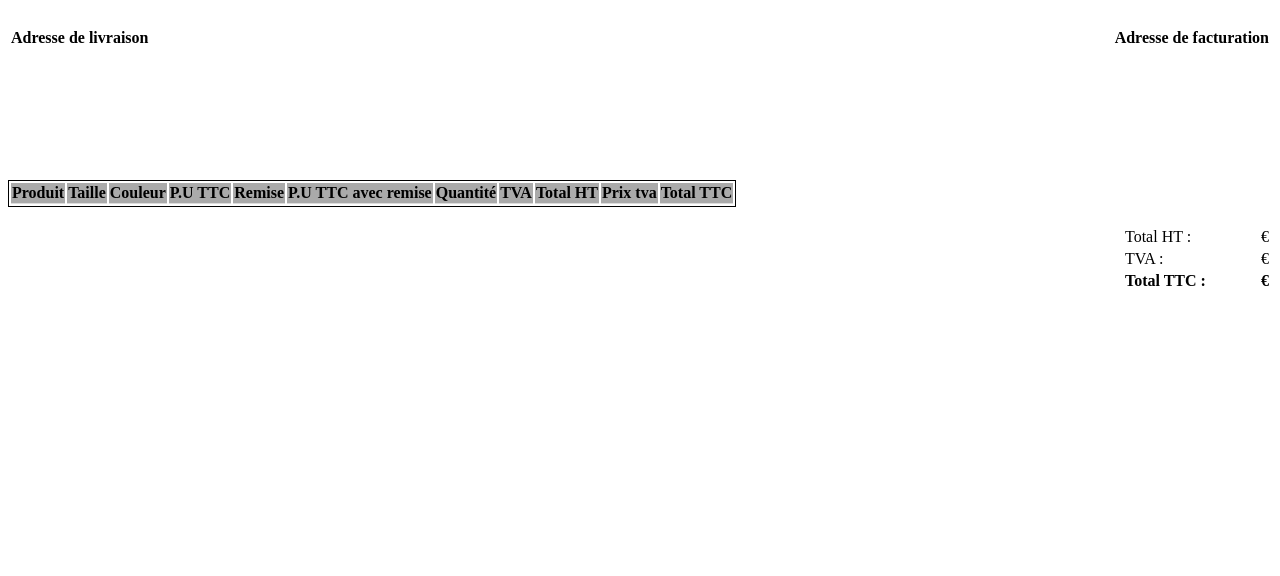
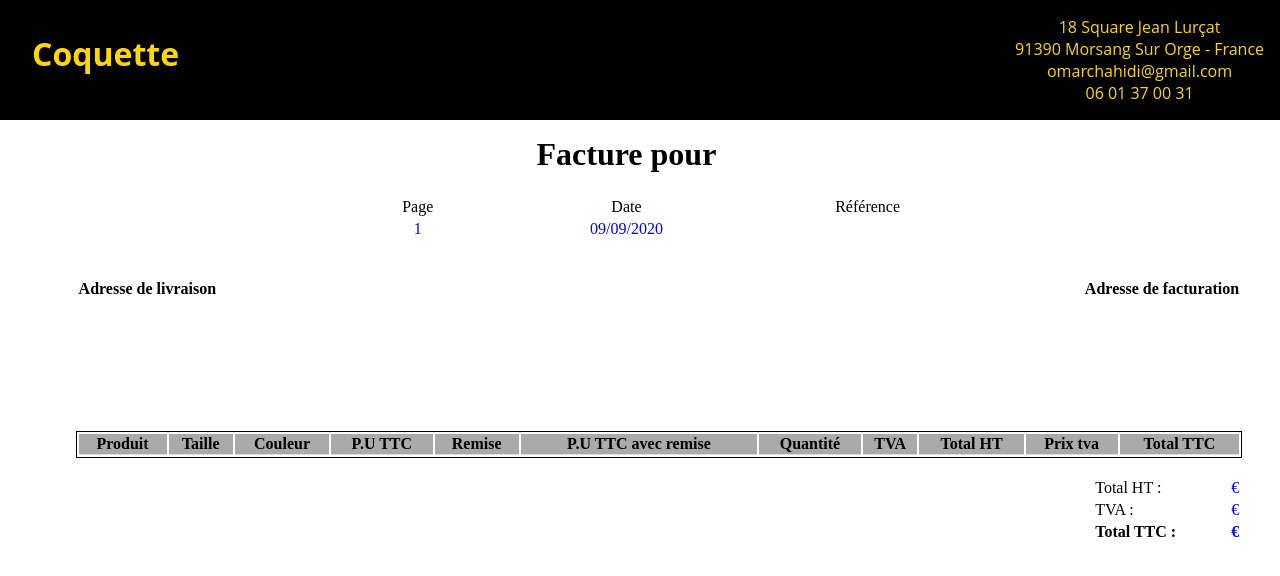
Before and after one commit to omar-chahidi/coquette, a Symfony app: template templates/facture/editerFactureDeLaCommandeFormatPDF.html.twig in a window 1280 px wide. Shown: the top 576 px of the page. Run offline with Twig, Linux system fonts and the light colour scheme; the template is opened without the code that fills it, so the values that code supplies are empty; some libraries are stand-ins or nearby versions.

Commit message:
Commit n°48 09/09/2020 : - Ajout de l'entité Adresse - Ajout du paramètre tva dans l'entité Article - Calcul du prix HT, prix du tva et du prix TTC dans la parti validation commande - Ajout des contraints sur l'article, utlisateur et Article - Ne pas ajouter une variante dans le panier lorsqu'on arrive à la quantité du stock - Donner la possibilité d'ajouter des adresses d'un utilisateur connecté - Donner la possibilité de supprimer une adresse pour un utilisateur connecté - Valider adresse livraison et facturation - Préparer commande - Passer commande - Créer commande - Créer commande produit - Ajouter ligne facture dans DB - Ajouter ligne bon livraison dans DB - Modifier ligne variante (stocke) dans DB - Ajouter historique des commandes - Création facture sous format pdf - Afficher la facture pdf

```diff
--- a/templates/facture/editerFactureDeLaCommandeFormatPDF.html.twig
+++ b/templates/facture/editerFactureDeLaCommandeFormatPDF.html.twig
@@ -5,6 +5,54 @@
     <title>Facture</title>
 
     <style>
+        @page {
+            margin: 0cm 0cm;
+        }
+
+        /** Define the header rules **/
+        header {
+            position: fixed;
+            top: 0cm;
+            left: 0cm;
+            right: 0cm;
+            /* height: 2cm; */
+
+            /** Extra personal styles **/
+            background-color: black;
+            color: gold;
+            /* text-align: center; */
+            /* line-height: 1.5cm; */
+        }
+
+        /** Define now the real margins of every page in the PDF **/
+        body {
+            margin-top: 2cm;
+            margin-left: 2cm;
+            margin-right: 1cm;
+            margin-bottom: 1cm;
+        }
+
+        .headline h1,
+        .headline p {
+            margin:0px;
+            display: inline-block;
+            padding:1em;
+            vertical-align: top;
+            font-family: 'Open Sans', sans-serif;
+        }
+        .headline h1 {
+            /*font-weight: bold;*.
+            /*background:#88D498;*/
+        }
+
+        .headline p{
+            text-align:center;
+            /*padding-right:2em;*/
+            /*background:#FF4A63;*/
+            float:right;
+        }
+
+
         .produis {
             border: 1px solid black;
         }
@@ -12,16 +60,51 @@
             border-bottom: 1px solid #ddd;
         }
 
-        .total{
+        tbody tr tr{
+            color: blue;
+        }
 
-        }
     </style>
 
 </head>
 <body>
+    <header>
+        <div class="headline">
+            <h1>Coquette</h1>
+            <p>
+                18 Square Jean Lurçat <br>
+                91390 Morsang Sur Orge - France <br>
+                omarchahidi@gmail.com <br>
+                06 01 37 00 31
+            </p>
+        </div>
+    </header>
+    <br><br>
+    <main>
 
+        <table style="text-align: center"  width="550" align="center">
+            <tr>
+                <td></td>
+                <td>
+                    <h1>
+                        Facture pour <span style="text-transform: uppercase">{{ commande.utilisateur.nomUtilisateur }}</span> {{ commande.utilisateur.prenom }}
+                    </h1>
+                </td>
+                <td></td>
+            </tr>
+            <tr>
+                <td>Page</td>
+                <td>Date</td>
+                <td>Référence</td>
+            </tr>
+            <tr>
+                <td style="color: blue">1</td>
+                <td style="color: blue">{{ commande.datCommande | date('d/m/Y') }}</td>
+                <td style="color: blue">{{ commande.id }}</td>
+            </tr>
+        </table>
 
-
+        <br>
         <br>
         <table class="adresses"  width="100%">
             <tr>
@@ -29,14 +112,14 @@
                 <td style="text-align: right"><b>Adresse de facturation</b></td>
             </tr>
             <tr>
-                <td style="text-align: left">
+                <td style="text-align: left; color: blue">
                     <span style="text-transform: uppercase">{{ commande.commande.adreseLivraison.nom }} {{ commande.commande.adreseLivraison.prenom }} <br>
                     {{ commande.commande.adreseLivraison.adresse }} <br>
                     {{ commande.commande.adreseLivraison.cp }} {{ commande.commande.adreseLivraison.ville }} <br>
                     <span style="text-transform: uppercase">{{ commande.commande.adreseLivraison.pays }}</span><br>
                     {{ commande.commande.adreseLivraison.telephone }}
                 </td>
-                <td style="text-align: right">
+                <td style="text-align: right; color: blue">
                     <span style="text-transform: uppercase">{{ commande.commande.adreseFacturation.nom }}</span> {{ commande.commande.adreseFacturation.prenom }}
                     <br>
                     {{ commande.commande.adreseFacturation.adresse }} <br>
@@ -50,7 +133,7 @@
 
         <br><br><br>
 
-        <table class="produis" style="text-align: center">
+        <table class="produis" style="text-align: center" width="100%">
             <thead style="background-color: #AAAAAA">
             <tr>
                 <th class="thtd">Produit</th>
@@ -70,17 +153,17 @@
                 {# #}
                 {% for variante in commande.commande.produit %}
                     <tr>
-                        <td class="thtd">{{ variante.produit }}</td>
-                        <td class="thtd">{{ variante.taille }}</td>
-                        <td class="thtd">{{ variante.couleur }}</td>
-                        <td class="thtd">{{ variante.prixTTCSansRemiseUnArticle }} €</td>
-                        <td class="thtd">{{ variante.remise }} %</td>
-                        <td class="thtd">{{ variante.prixTTCAvecRemiseUnArticle }} €</td>
-                        <td class="thtd">{{ variante.Qqantite }}</td>
-                        <td class="thtd">{{ variante.tva }} %</td>
-                        <td class="thtd">{{ variante.prixHTSousTotalDunArticle }} €</td>
-                        <td class="thtd">{{ variante.prixTVA }} %</td>
-                        <td class="thtd">{{ variante.prixTTCSousTotalDunArticle }} €</td>
+                        <td class="thtd" style="color: blue">{{ variante.produit }}</td>
+                        <td class="thtd" style="color: blue">{{ variante.taille }}</td>
+                        <td class="thtd" style="color: blue">{{ variante.couleur }}</td>
+                        <td class="thtd" style="color: blue">{{ variante.prixTTCSansRemiseUnArticle }} €</td>
+                        <td class="thtd" style="color: blue">{{ variante.remise }} %</td>
+                        <td class="thtd" style="color: blue">{{ variante.prixTTCAvecRemiseUnArticle }} €</td>
+                        <td class="thtd" style="color: blue">{{ variante.Qqantite }}</td>
+                        <td class="thtd" style="color: blue">{{ variante.tva }} %</td>
+                        <td class="thtd" style="color: blue">{{ variante.prixHTSousTotalDunArticle }} €</td>
+                        <td class="thtd" style="color: blue">{{ variante.prixTVA }} %</td>
+                        <td class="thtd" style="color: blue">{{ variante.prixTTCSousTotalDunArticle }} €</td>
                     </tr>
                 {% endfor %}
             </tbody>
@@ -90,23 +173,22 @@
         <table class="total" align="right" width="150">
             <tr>
                 <td >Total HT :</td>
-                <td style="text-align: right">{{ commande.commande.totalHT }} €</td>
+                <td style="text-align: right; color: blue">{{ commande.commande.totalHT }} €</td>
             </tr>
             <tr>
                 <td>TVA :</td>
-                <td style="text-align: right">{{ commande.commande.totalTVA }} €</td>
+                <td style="text-align: right; color: blue">{{ commande.commande.totalTVA }} €</td>
             </tr>
             <tr>
                 <td ><b>Total TTC :</b></td>
-                <td style="text-align: right"><b>{{ commande.commande.totalTTC }} €</b></td>
+                <td style="text-align: right; color: blue"><b>{{ commande.commande.totalTTC }} €</b></td>
             </tr>
         </table>
-    {#
-    {{ dump(commande) }}
-    {{ dump(commande.commande) }}
-    #}
-
-
+        {#
+        {{ dump(commande) }}
+        {{ dump(commande.commande) }}
+        #}
+    </main>
 
 </body>
 </html>
```
Also changed, not shown: src/Controller/FactureController.php (+14 -7 lines), 1 other file.
